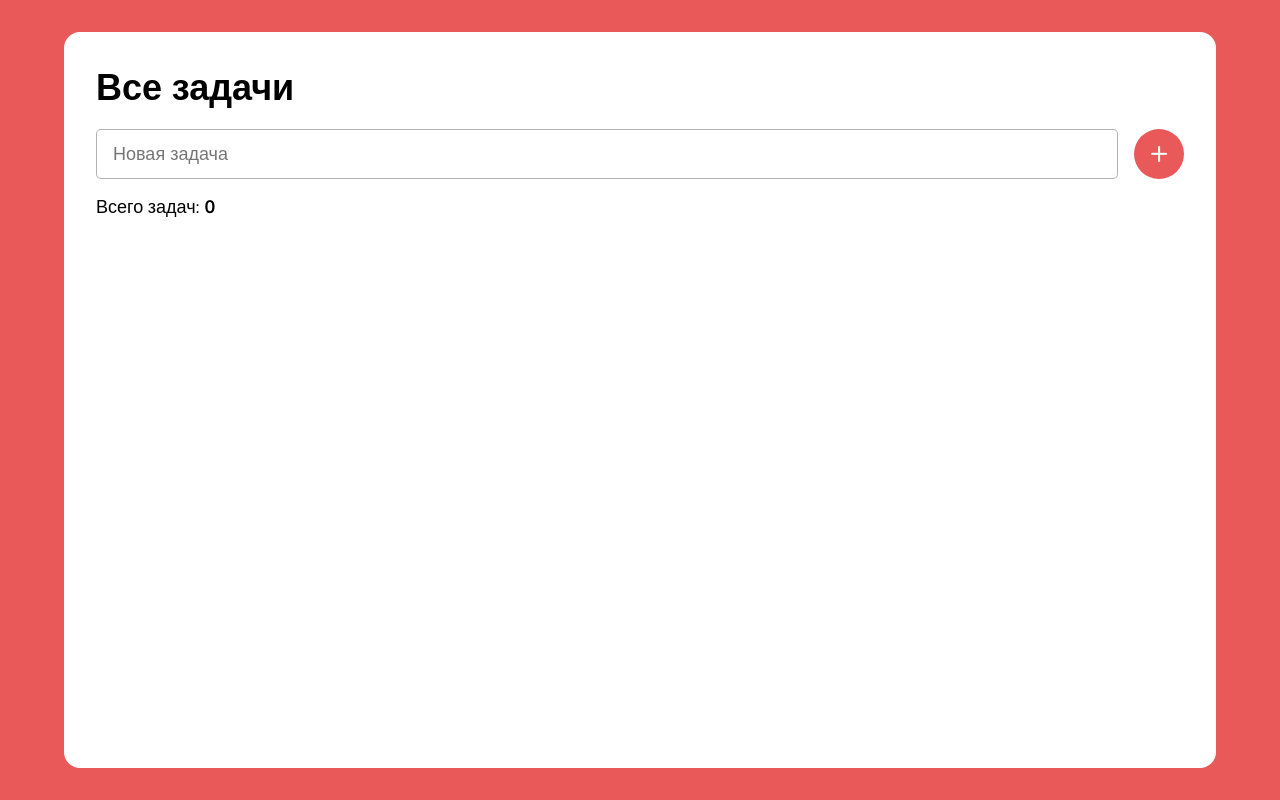
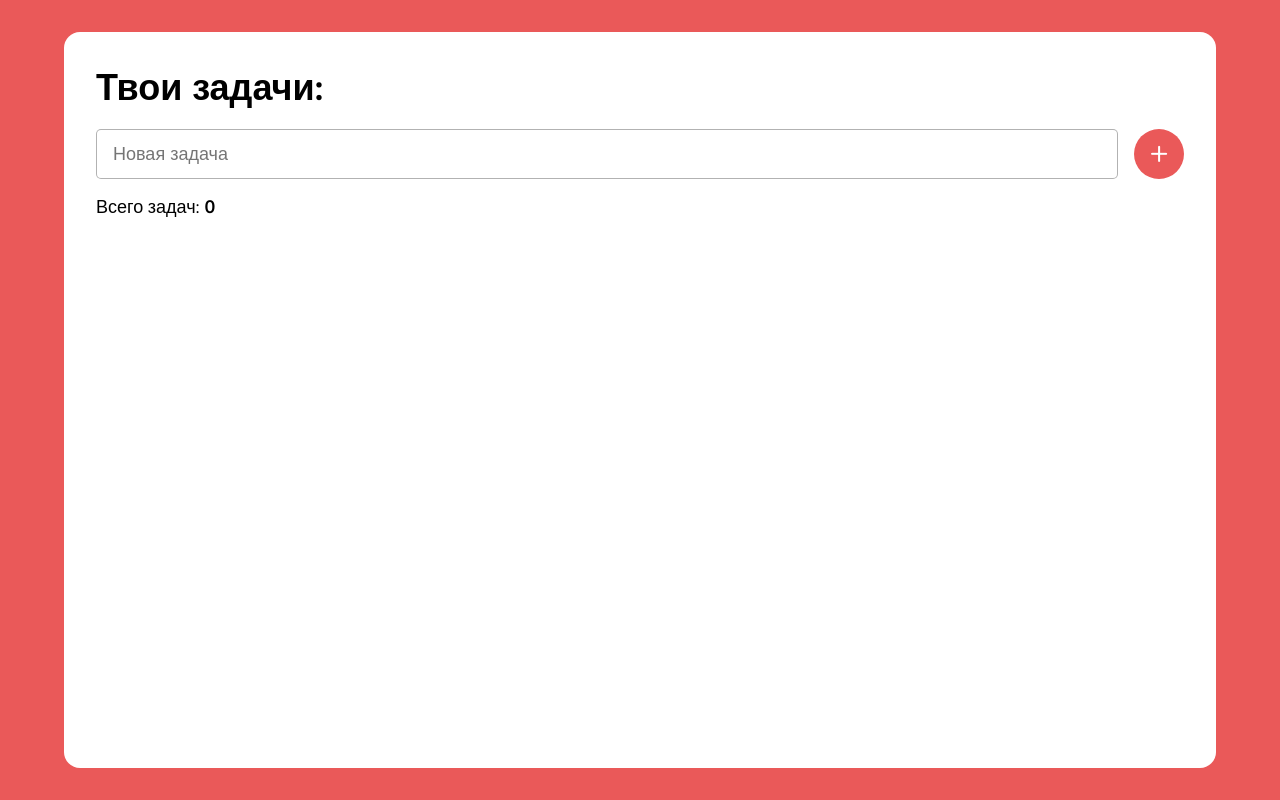
Before and after one commit to Ankettta/SimpleTaskManager, a plain HTML site: page index.html in a window 1280 px wide. Drawn offline with nearby package versions, Linux system fonts and the light colour scheme.

Commit message:
Add files via upload

```diff
--- a/index.html
+++ b/index.html
@@ -10,7 +10,7 @@
 <body>
     <div class="todo">
         <div class="todo_content">
-            <h1 class="todo_title">Все задачи</h1>
+            <h1 class="todo_title">Твои задачи:</h1>
             <div class="todo_new">
                 <input id="new" type="text"placeholder="Новая задача">
                 <div id="add" class="todo_add">+</div>
```
